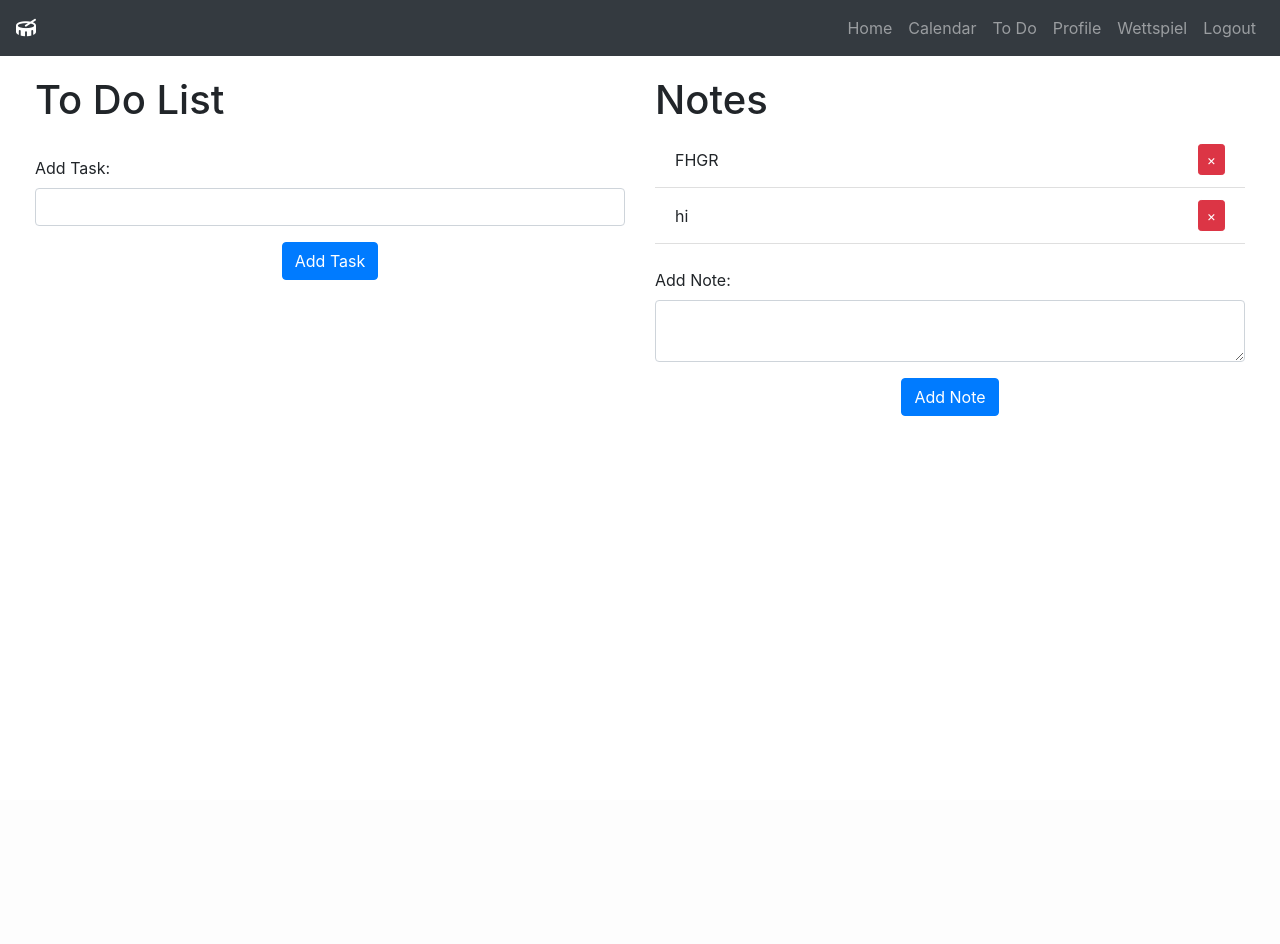
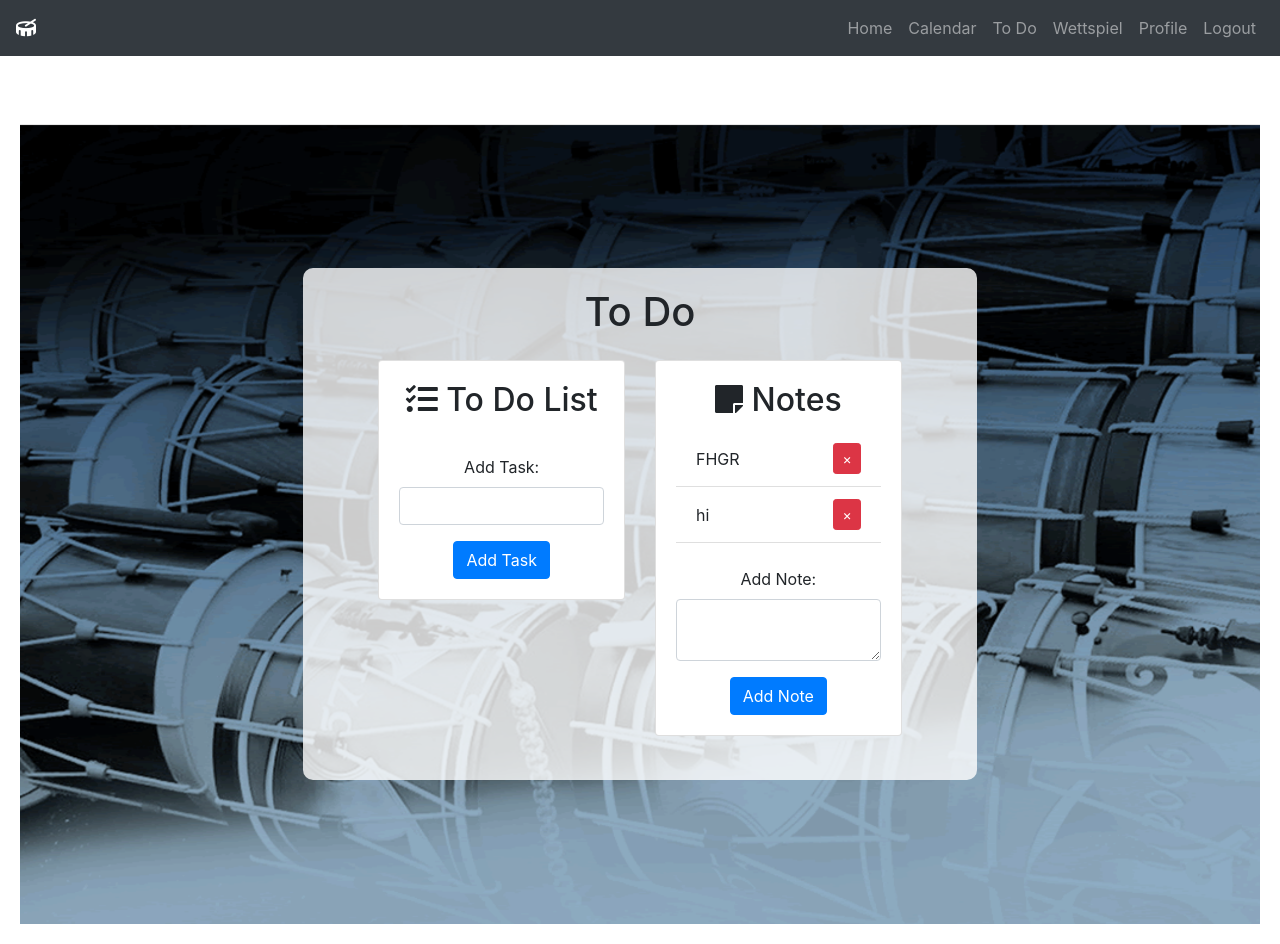
Before and after one commit to amigadi01/Project, a Flask app: page /todo in a window 1280 px wide. Before the commit the page ends 416 px from the top, so only its background shows below. Run offline with Flask 3, Linux system fonts and the light colour scheme; a user stored in the database is signed in; some libraries are stand-ins or nearby versions.

Commit message:
todo.oke

```diff
--- a/website/templates/base.html
+++ b/website/templates/base.html
@@ -31,8 +31,8 @@
                 <li class="nav-item"><a class="nav-link" href="/">Home</a></li>
                 <li class="nav-item"><a class="nav-link" href="/calendar">Calendar</a></li>
                 <li class="nav-item"><a class="nav-link" href="/todo">To Do</a></li>
+                <li class="nav-item"><a class="nav-link" href="/wettspiel">Wettspiel</a></li>
                 <li class="nav-item"><a class="nav-link" href="/profile">Profile</a></li>
-                <li class="nav-item"><a class="nav-link" href="/wettspiel">Wettspiel</a></li>
                 <li class="nav-item"><a class="nav-link" href="/logout">Logout</a></li>
                 {% else %}
                 <li class="nav-item"><a class="nav-link" href="/login">Login</a></li>
--- a/website/templates/todo.html
+++ b/website/templates/todo.html
@@ -3,11 +3,17 @@
 {% block title %}To Do{% endblock %}
 
 {% block content %}
-<div class="container-fluid">
-   <div class="row">
+<div class="container-fluid mt-5 background d-flex align-items-center justify-content-center">
+    <div class="content text-center">
+        <h1 class="mb-4">To Do</h1>
+        <div class="row justify-content-center">
             <!-- To Do List -->
-      <div class="col-md-6">
-         <h1>To Do List</h1>
+            <div class="col-md-5">
+                <div class="card mb-4">
+                    <div class="card-body">
+                        <h2 class="card-title">
+                            <i class="fas fa-tasks"></i> To Do List
+                        </h2>
                         <ul class="list-group">
                             {% for task in tasks %}
                             <li class="list-group-item d-flex justify-content-between align-items-center">
@@ -28,9 +34,15 @@
                             </div>
                         </form>
                     </div>
+                </div>
+            </div>
             <!-- Notes -->
-      <div class="col-md-6">
-         <h1>Notes</h1>
+            <div class="col-md-5">
+                <div class="card mb-4">
+                    <div class="card-body">
+                        <h2 class="card-title">
+                            <i class="fas fa-sticky-note"></i> Notes
+                        </h2>
                         <ul class="list-group list-group-flush" id="notes">
                             {% for note in user.notes %}
                             <li class="list-group-item d-flex justify-content-between align-items-center">
@@ -50,6 +62,9 @@
                                 <button type="submit" class="btn btn-primary">Add Note</button>
                             </div>
                         </form>
+                    </div>
+                </div>
+            </div>
         </div>
     </div>
 </div>
```
Lines whose indentation alone changed are shown as unchanged.
